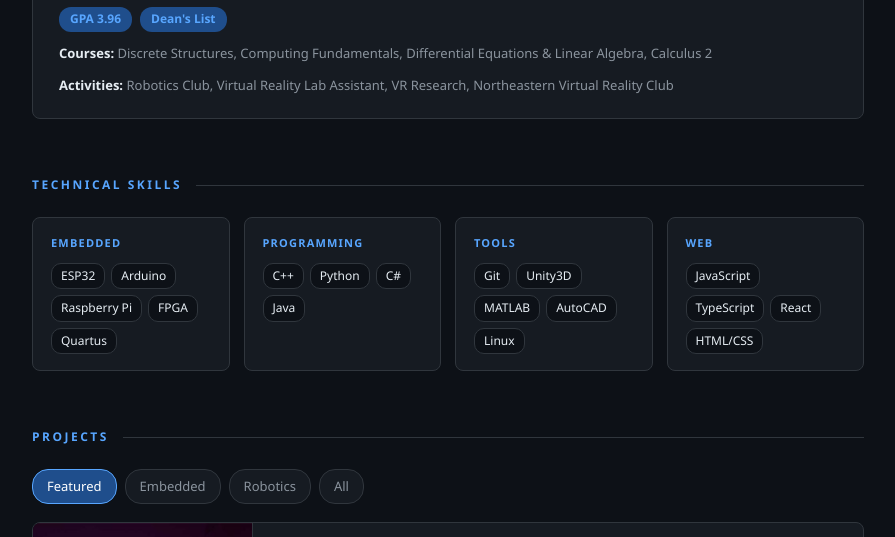
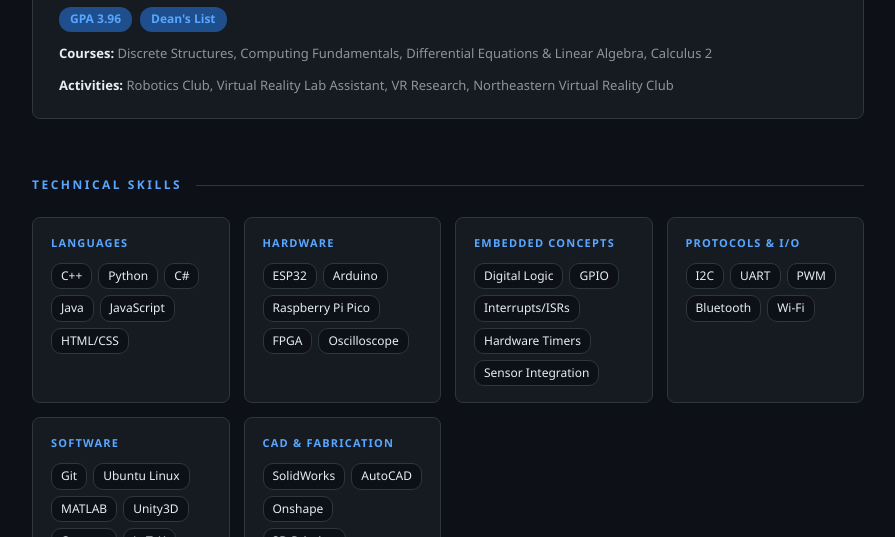
Before and after one commit to AminCharepoo/WebPortfolio, a plain HTML site: page index.html in a window 1280 px wide. Shown: the part 479-1016 px from the top of the page, without its empty margins (192-1087 px from the left). Drawn offline with Linux system fonts and the light colour scheme.

Commit message:
Split up technical skills

```diff
--- a/index.html
+++ b/index.html
@@ -93,35 +93,64 @@
       <h2>Technical Skills</h2>
       <div class="skills-grid">
         <div class="skill-group">
-          <div class="skill-label">Embedded</div>
+          <div class="skill-label">Languages</div>
+          <div class="tags">
+            <span class="tag">C++</span>
+            <span class="tag">Python</span>
+            <span class="tag">C#</span>
+            <span class="tag">Java</span>
+            <span class="tag">JavaScript</span>
+            <span class="tag">HTML/CSS</span>
+          </div>
+        </div>
+        <div class="skill-group">
+          <div class="skill-label">Hardware</div>
           <div class="tags">
             <span class="tag">ESP32</span>
             <span class="tag">Arduino</span>
-            <span class="tag">Raspberry Pi</span>
+            <span class="tag">Raspberry Pi Pico</span>
             <span class="tag">FPGA</span>
-            <span class="tag">Quartus</span>
+            <span class="tag">Oscilloscope</span>
           </div>
         </div>
         <div class="skill-group">
-          <div class="skill-label">Programming</div>
+          <div class="skill-label">Embedded Concepts</div>
           <div class="tags">
-            <span class="tag">C++</span><span class="tag">Python</span>
-            <span class="tag">C#</span><span class="tag">Java</span>
+            <span class="tag">Digital Logic</span>
+            <span class="tag">GPIO</span>
+            <span class="tag">Interrupts/ISRs</span>
+            <span class="tag">Hardware Timers</span>
+            <span class="tag">Sensor Integration</span>
           </div>
         </div>
         <div class="skill-group">
-          <div class="skill-label">Tools</div>
+          <div class="skill-label">Protocols &amp; I/O</div>
           <div class="tags">
-            <span class="tag">Git</span><span class="tag">Unity3D</span>
-            <span class="tag">MATLAB</span><span class="tag">AutoCAD</span>
-            <span class="tag">Linux</span>
+            <span class="tag">I2C</span>
+            <span class="tag">UART</span>
+            <span class="tag">PWM</span>
+            <span class="tag">Bluetooth</span>
+            <span class="tag">Wi-Fi</span>
           </div>
         </div>
         <div class="skill-group">
-          <div class="skill-label">Web</div>
+          <div class="skill-label">Software</div>
           <div class="tags">
-            <span class="tag">JavaScript</span><span class="tag">TypeScript</span>
-            <span class="tag">React</span><span class="tag">HTML/CSS</span>
+            <span class="tag">Git</span>
+            <span class="tag">Ubuntu Linux</span>
+            <span class="tag">MATLAB</span>
+            <span class="tag">Unity3D</span>
+            <span class="tag">Quartus</span>
+            <span class="tag">LaTeX</span>
+          </div>
+        </div>
+        <div class="skill-group">
+          <div class="skill-label">CAD &amp; Fabrication</div>
+          <div class="tags">
+            <span class="tag">SolidWorks</span>
+            <span class="tag">AutoCAD</span>
+            <span class="tag">Onshape</span>
+            <span class="tag">3D Printing</span>
           </div>
         </div>
       </div>
```
